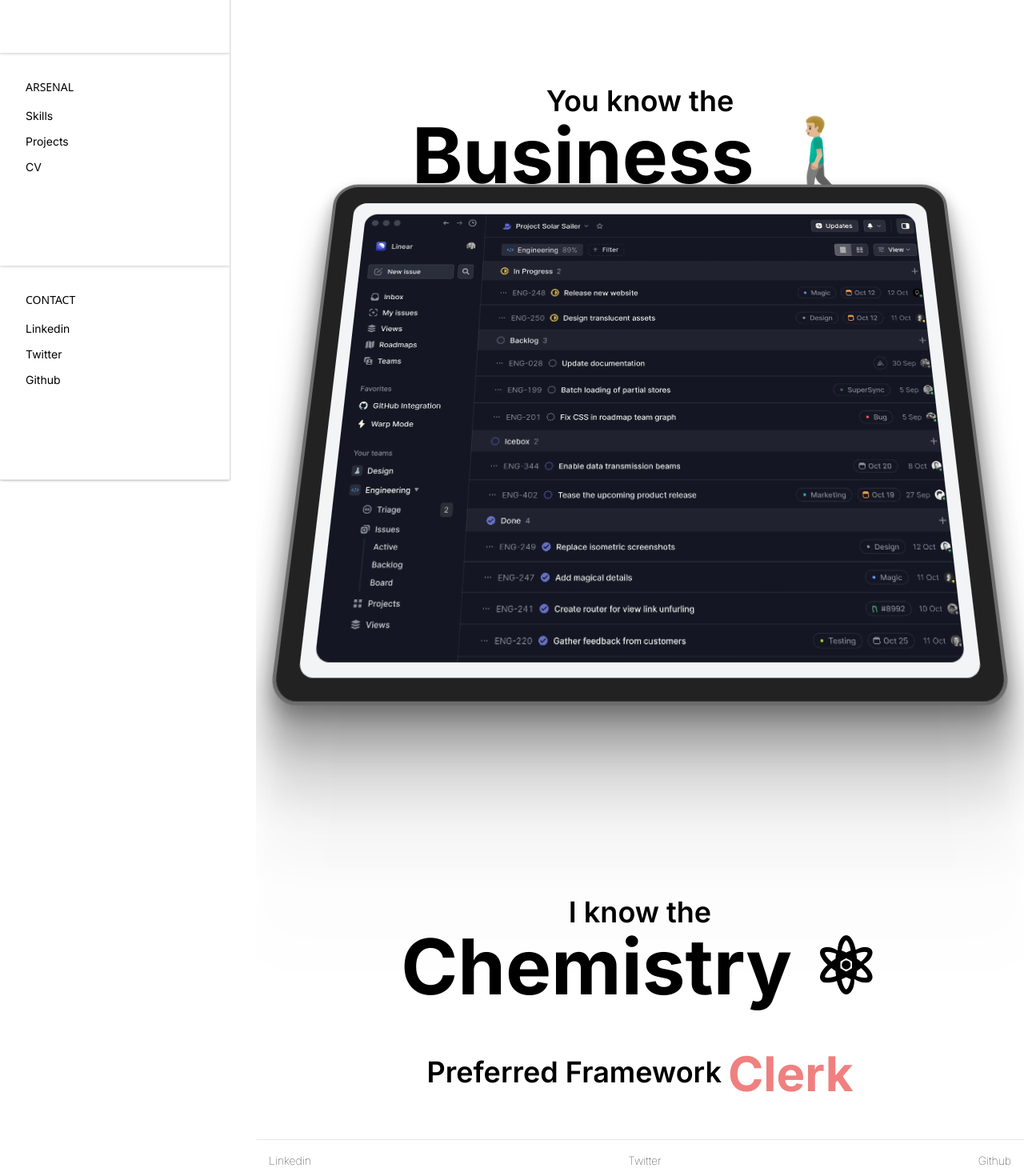
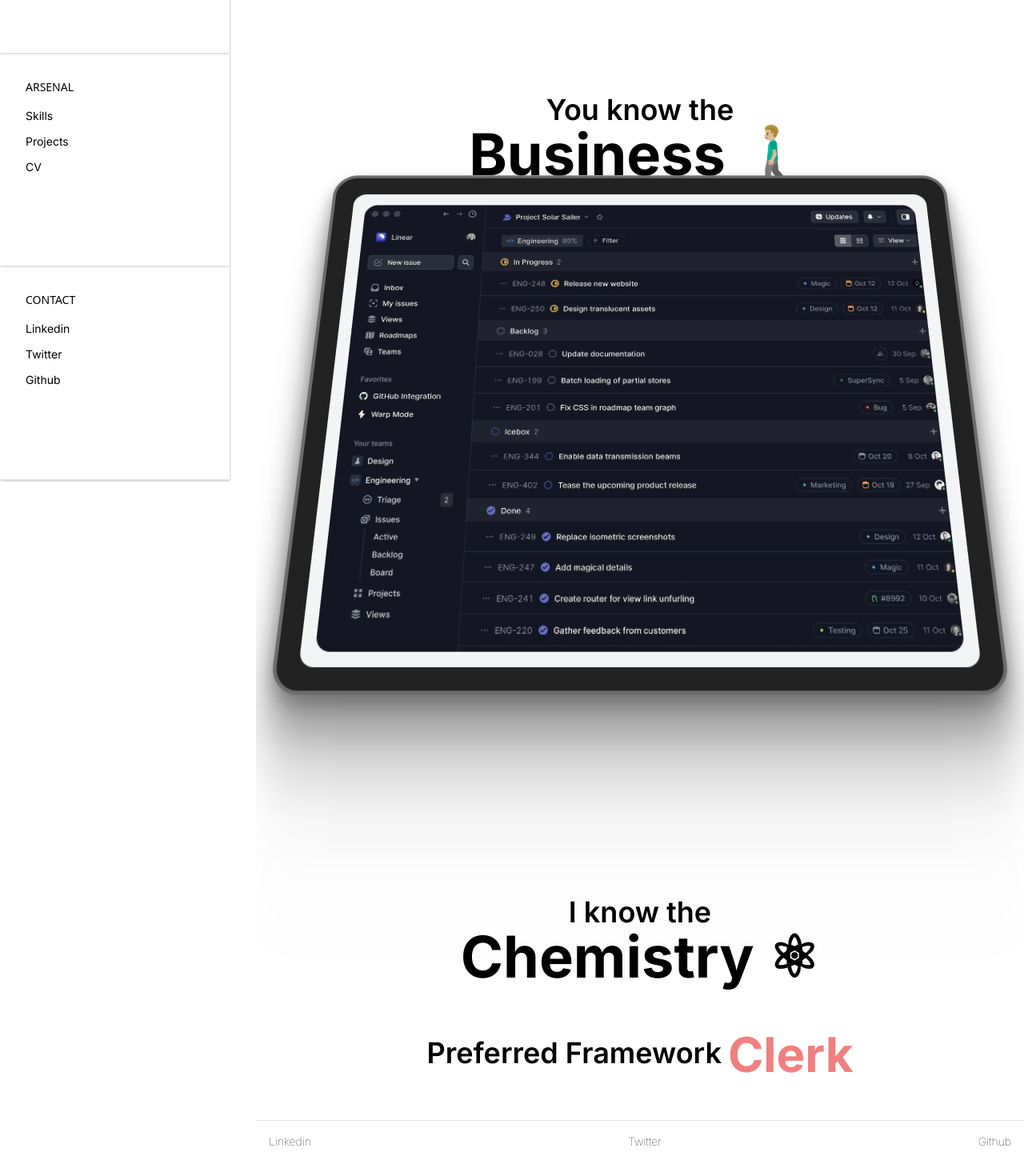
Before and after one commit to Durgeshityar/protfolio-deploy, a Next.js app: page /arsenal/skill in a window 1280 px wide. Shown: the part 200-1670 px from the top of the page at 80% size. Built offline with nearby package versions, Linux system fonts and the light colour scheme.

Commit message:
fixed about page andpaddings

```diff
--- a/src/app/about/page.tsx
+++ b/src/app/about/page.tsx
@@ -8,7 +8,7 @@
 
 export default function Page() {
   return (
-    <div className=" ml-10  lg:ml-80 mt-28 lg:mt-10 overflow-hidden mr-10">
+    <div className=" ml-3  lg:ml-80 mt-28 lg:mt-10 overflow-hidden mr-3">
       <p className="text-slate-300 font-sans font-medium text-sm pb-8">
         LET THAT FOG SETTLE...
       </p>
--- a/src/app/arsenal/skill/page.tsx
+++ b/src/app/arsenal/skill/page.tsx
@@ -12,7 +12,7 @@
           <>
             <h1 className="text-4xl font-semibold text-black dark:text-white">
               You know the <br />
-              <span className="text-[6rem] font-bold mt-1 leading-none">
+              <span className="text-7xl font-bold mt-1 leading-none px-1">
                 Business 🚶🏼‍♂️
               </span>
             </h1>
@@ -30,15 +30,15 @@
           />
         </div>
       </ContainerScroll>
-      <div className="flex w-full text-center justify-center">
+      <div className="flex w-full text-center justify-center px-1">
         <h1 className="text-4xl font-semibold text-black dark:text-white">
           I know the <br />
-          <span className="text-[6rem] font-bold mt-1 leading-none">
+          <span className="text-7xl font-bold mt-1 leading-none">
             Chemistry ⚛
           </span>
         </h1>
       </div>
-      <div className="flex w-full text-center justify-center my-5 py-8">
+      <div className="flex w-full text-center justify-center my-5 py-8 px-1">
         <h1 className="text-4xl font-semibold text-black dark:text-white flex items-center gap-2">
           Preferred Framework
           <span className="text-6xl font-bold mt-1 leading-none">
```
